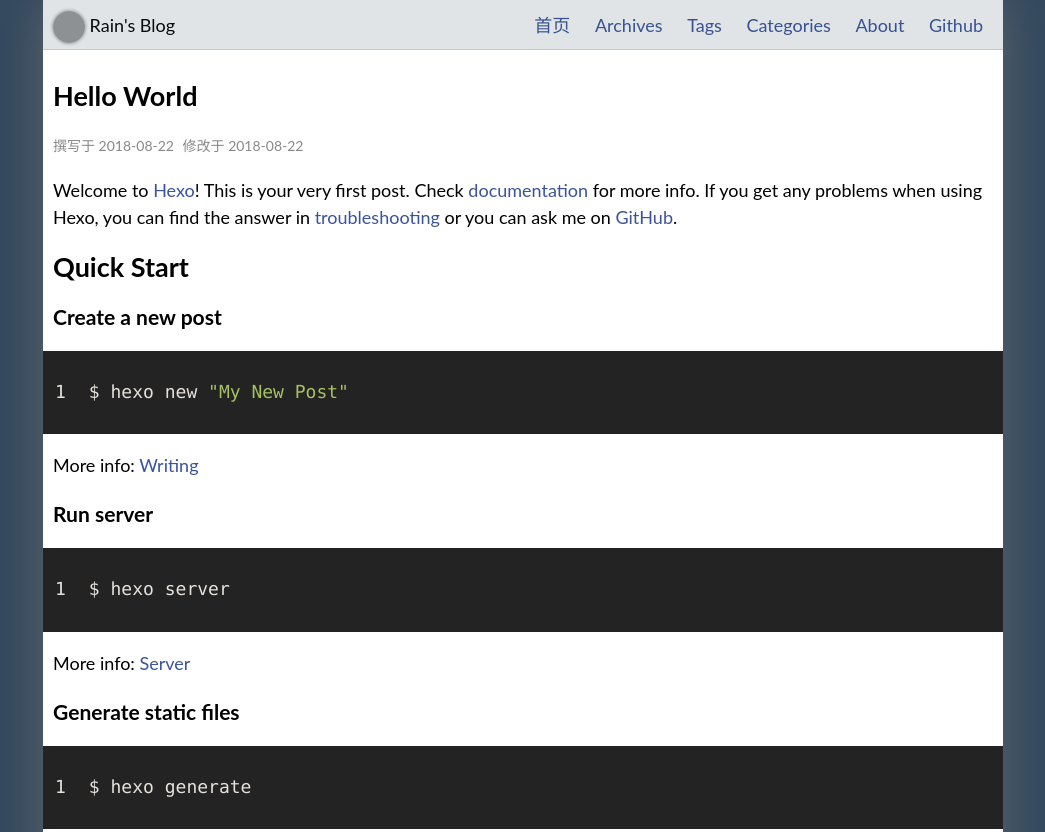
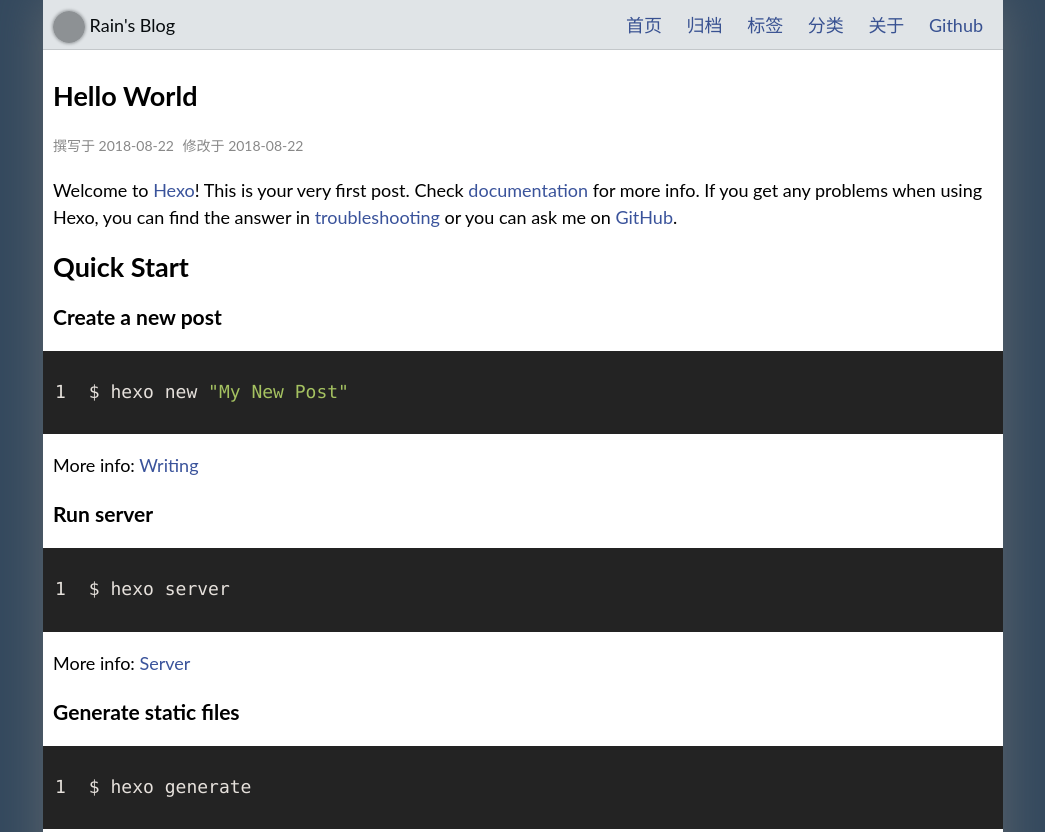
Before and after one commit to zaijianqc/zaijianqc.github.io, a plain HTML site: page 2018/08/22/hello-world/index.html in a window 1280 px wide. Shown: the top 832 px of the page, without its empty margins (117-1162 px from the left). Drawn offline with Linux system fonts and the light colour scheme; grey boxes are pictures that could not be loaded.

Commit message:
Site updated: 2018-08-23 09:30:11

```diff
--- a/2018/08/22/hello-world/index.html
+++ b/2018/08/22/hello-world/index.html
@@ -65,28 +65,28 @@ Qu...">
 
             <li>
 
-            <a href="/archives">Archives</a>
+            <a href="/archives">归档</a>
 
           </li>
 
 
             <li>
 
-            <a href="/tags">Tags</a>
+            <a href="/tags">标签</a>
 
           </li>
 
 
             <li>
 
-            <a href="/categories">Categories</a>
+            <a href="/categories">分类</a>
 
           </li>
 
 
             <li>
 
-            <a href="/about">About</a>
+            <a href="/about">关于</a>
 
           </li>
 
```
Also changed, not shown: archives/2018/08/index.html (+4 -4 lines), archives/2018/index.html (+4 -4 lines), archives/index.html (+4 -4 lines), index.html (+4 -4 lines).
